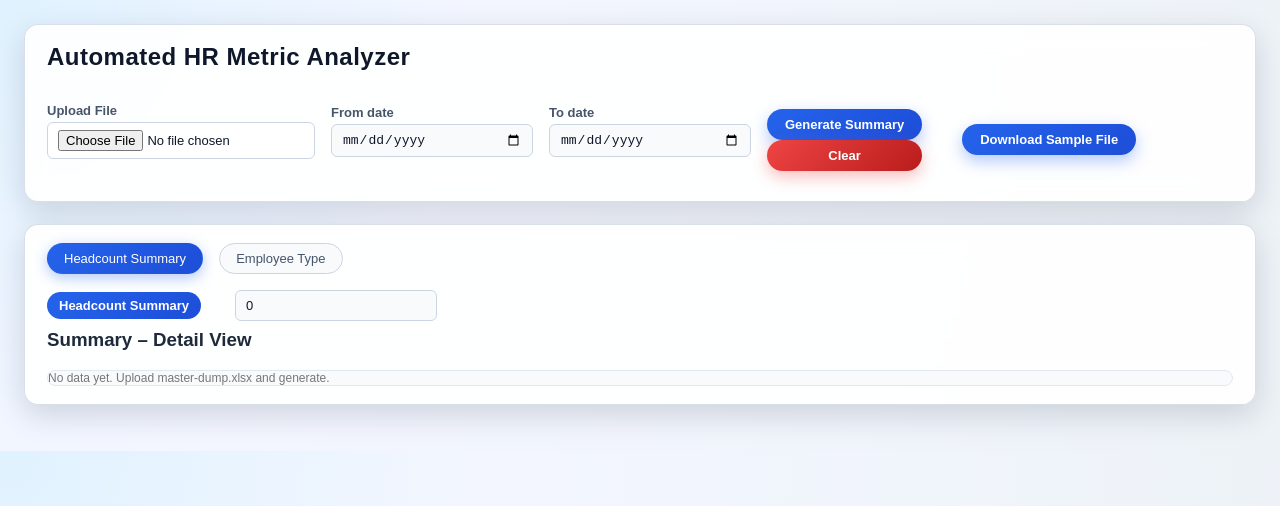
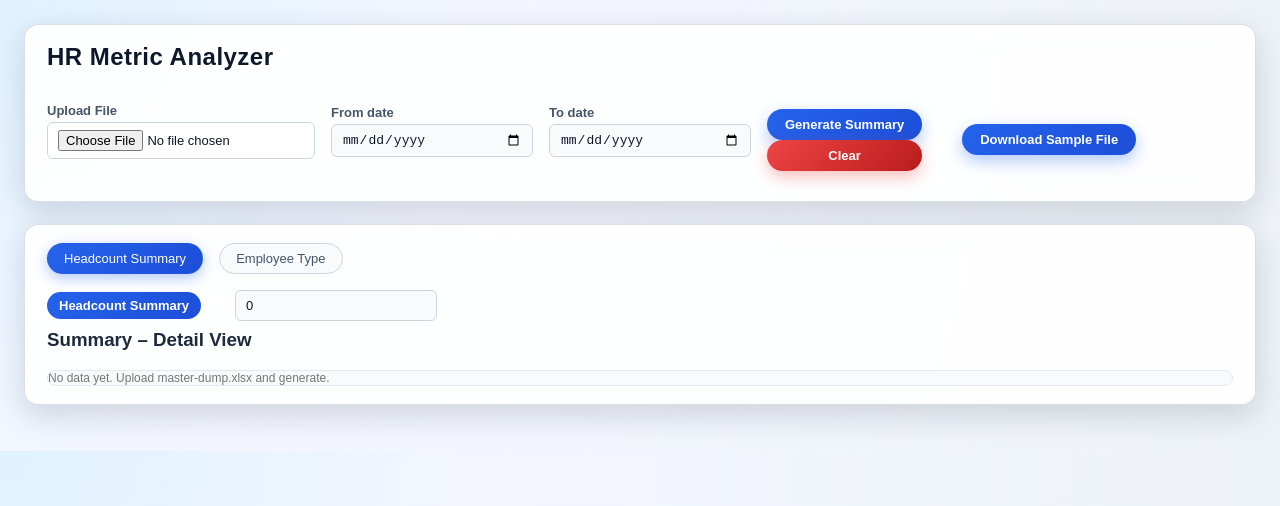
Before and after one commit to Padmaloshini/hr_metric_analyzer, a plain HTML site: page index.html in a window 1280 px wide. Drawn offline with Linux system fonts and the light colour scheme.

Commit message:
Update index.html

```diff
--- a/index.html
+++ b/index.html
@@ -170,7 +170,7 @@
 <body>
 
   <div class="card" id="topCard">
-    <h2>Automated HR Metric Analyzer</h2>
+    <h2>HR Metric Analyzer</h2>
     <div class="form-row">
       <div class="form-group">
         <label for="fileInput">Upload File</label>
```
